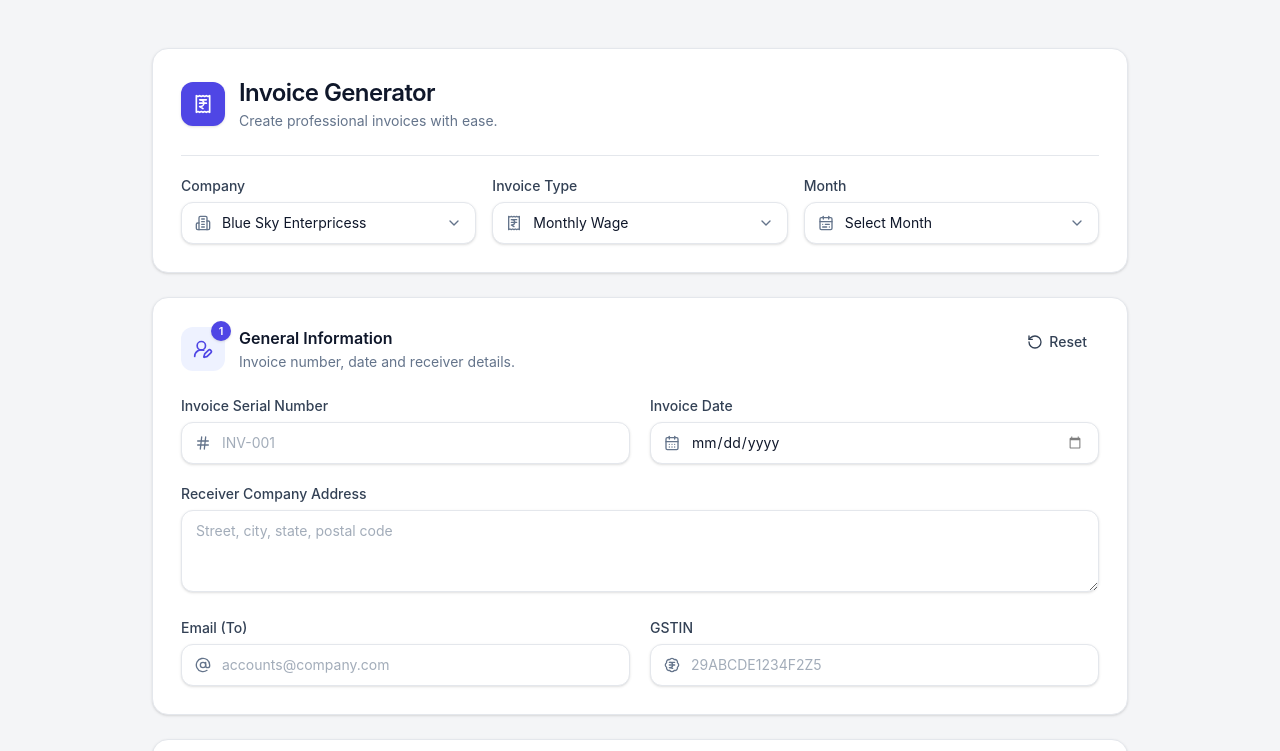
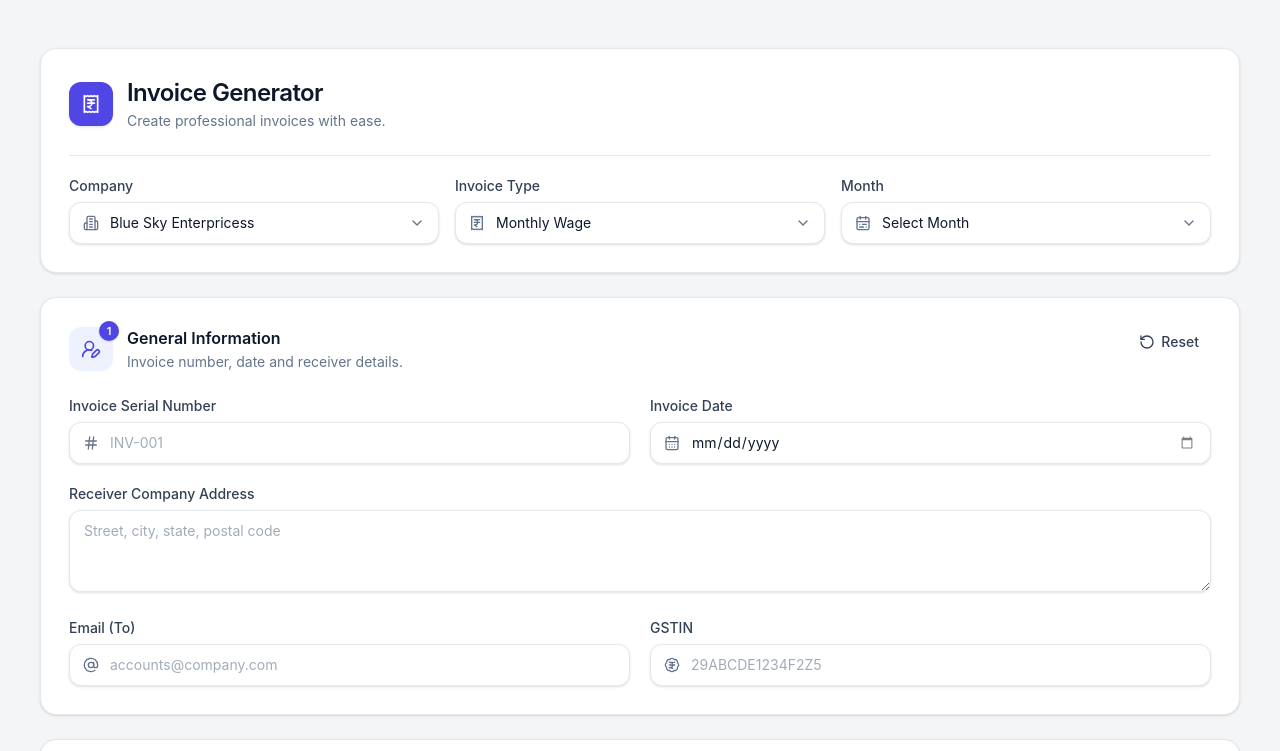
Before and after one commit to Abiram-k/invoice-generator, a React (Vite) app: page / in a window 1280 px wide. Shown: the top 751 px of the page. Built offline with nearby package versions, Linux system fonts and the light colour scheme; what @react-pdf/renderer would draw is missing.

Commit message:
feat: adjust padding for improved layout in InvoiceForm component

```diff
--- a/src/pages/InvoiceForm.tsx
+++ b/src/pages/InvoiceForm.tsx
@@ -191,7 +191,7 @@ export default function InvoiceForm() {
   };
 
   return (
-    <div className="mx-auto w-full max-w-5xl px-4 py-8 sm:px-6 lg:py-12">
+    <div className="w-full px-4 py-8 sm:px-6 lg:px-10 lg:py-12">
       <motion.form
         variants={staggerContainer}
         initial="hidden"
```
